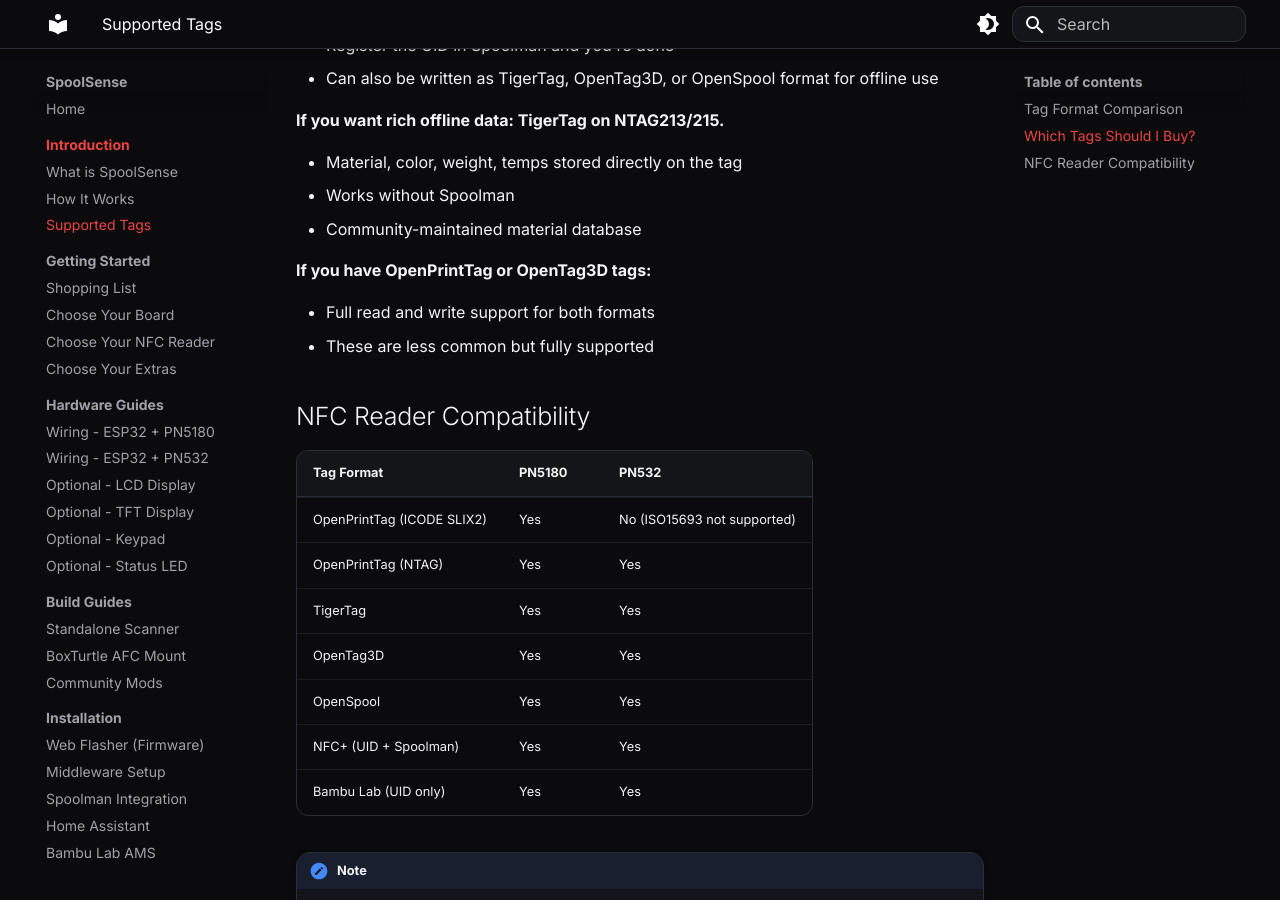
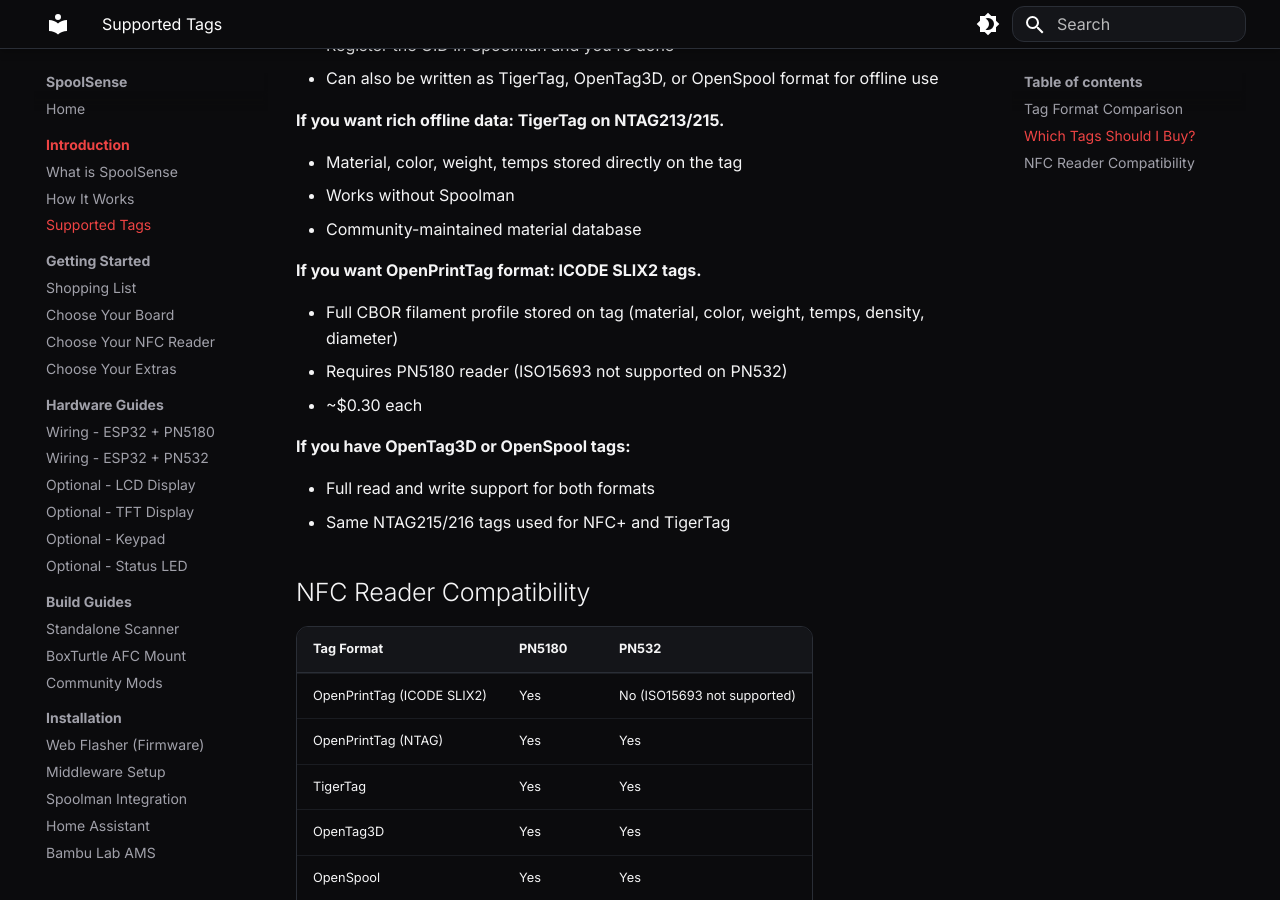
Before and after one commit to SpoolSense/spoolsense.org, an MkDocs documentation site: the page built from docs/intro/supported-tags.md, in a window 1280 px wide and 900 px high, scrolled down 1047 px. Built offline with MkDocs 1.6.1 and Material for MkDocs 9.7.7, drawn with Linux system fonts in a browser that asks for light colours.

Commit message:
docs: add ICODE SLIX2 buying guidance for OpenPrintTag

```diff
--- a/docs/intro/supported-tags.md
+++ b/docs/intro/supported-tags.md
@@ -31,10 +31,16 @@ SpoolSense reads multiple NFC tag formats. Each format stores filament data diff
 - Works without Spoolman
 - Community-maintained material database
 
-**If you have OpenPrintTag or OpenTag3D tags:**
+**If you want OpenPrintTag format: ICODE SLIX2 tags.**
+
+- Full CBOR filament profile stored on tag (material, color, weight, temps, density, diameter)
+- Requires PN5180 reader (ISO15693 not supported on PN532)
+- ~$0.30 each
+
+**If you have OpenTag3D or OpenSpool tags:**
 
 - Full read and write support for both formats
-- These are less common but fully supported
+- Same NTAG215/216 tags used for NFC+ and TigerTag
 
 ## NFC Reader Compatibility
 
```
